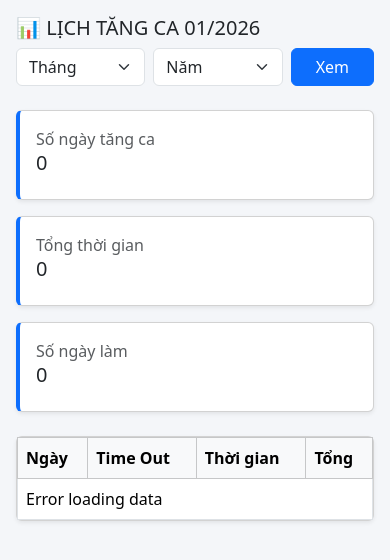
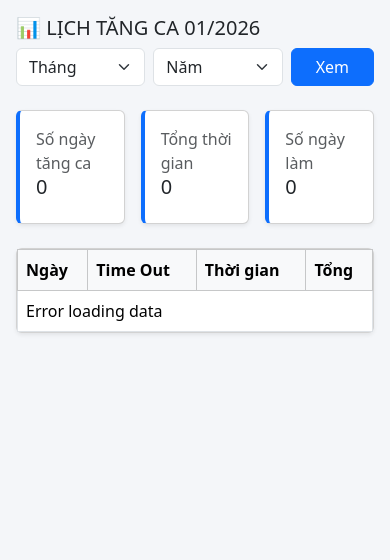
Before and after one commit to DinhNguyen2002/TANG_CA, a plain HTML site: page index.html in a window 390 px wide. Drawn offline with nearby package versions, Linux system fonts and the light colour scheme; no server answers.

Commit message:
row 3 ok alway

```diff
--- a/index.html
+++ b/index.html
@@ -68,7 +68,7 @@
 
     <!-- Stats -->
     <div class="row g-3 mb-4">
-  <div class="col-12 col-sm-4">
+      <div class="col-4">
         <div class="card card-stat shadow-sm h-100">
           <div class="card-body">
             <div class="text-muted">Số ngày tăng ca</div>
@@ -77,7 +77,7 @@
         </div>
       </div>
 
-  <div class="col-12 col-sm-4">
+      <div class="col-4">
         <div class="card card-stat shadow-sm h-100">
           <div class="card-body">
             <div class="text-muted">Tổng thời gian</div>
@@ -86,7 +86,7 @@
         </div>
       </div>
 
-  <div class="col-12 col-sm-4">
+      <div class="col-4">
         <div class="card card-stat shadow-sm h-100">
           <div class="card-body">
             <div class="text-muted">Số ngày làm</div>
@@ -95,6 +95,7 @@
         </div>
       </div>
     </div>
+
 
 
     <!-- Table -->
```
Lines whose indentation alone changed are shown as unchanged.
